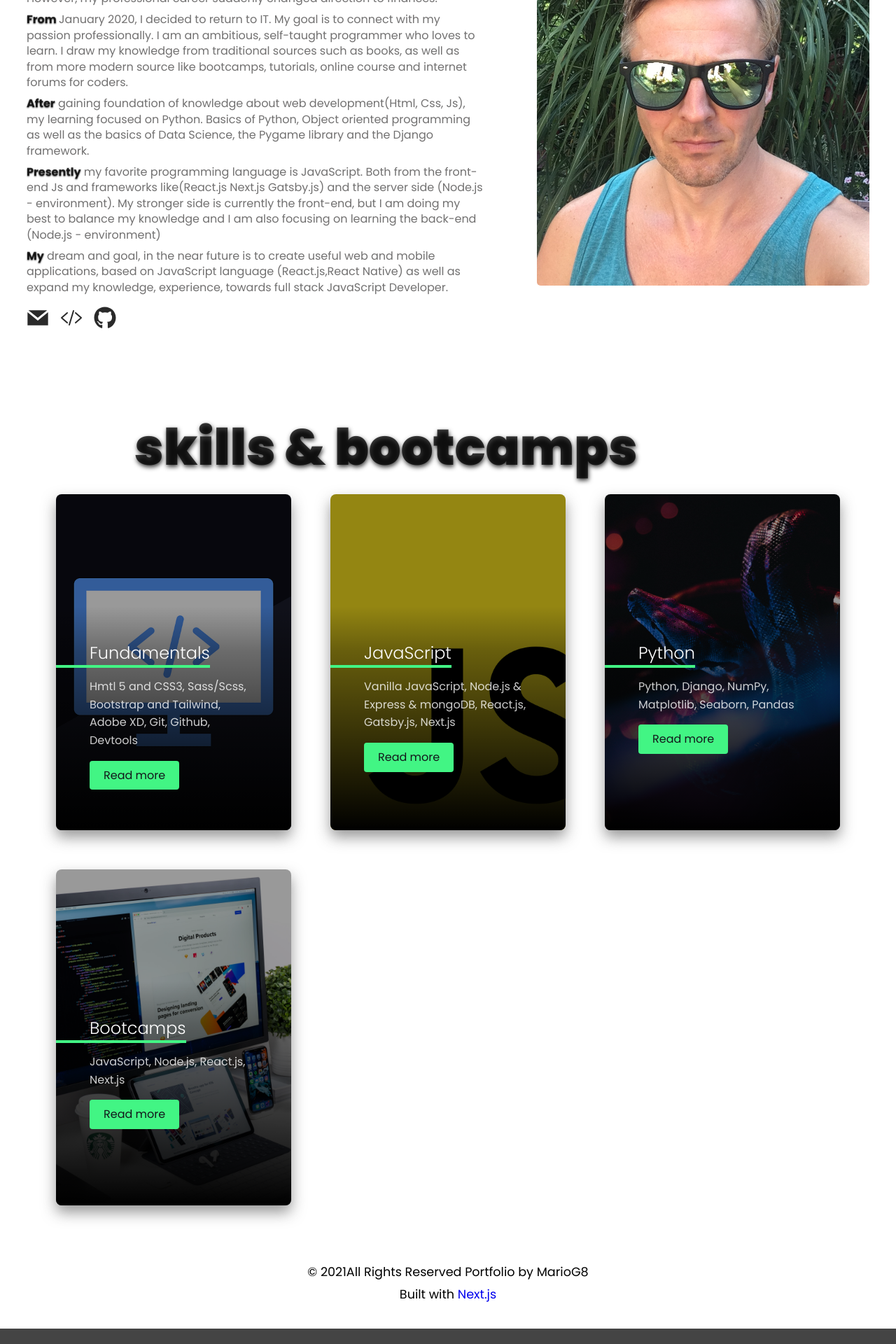
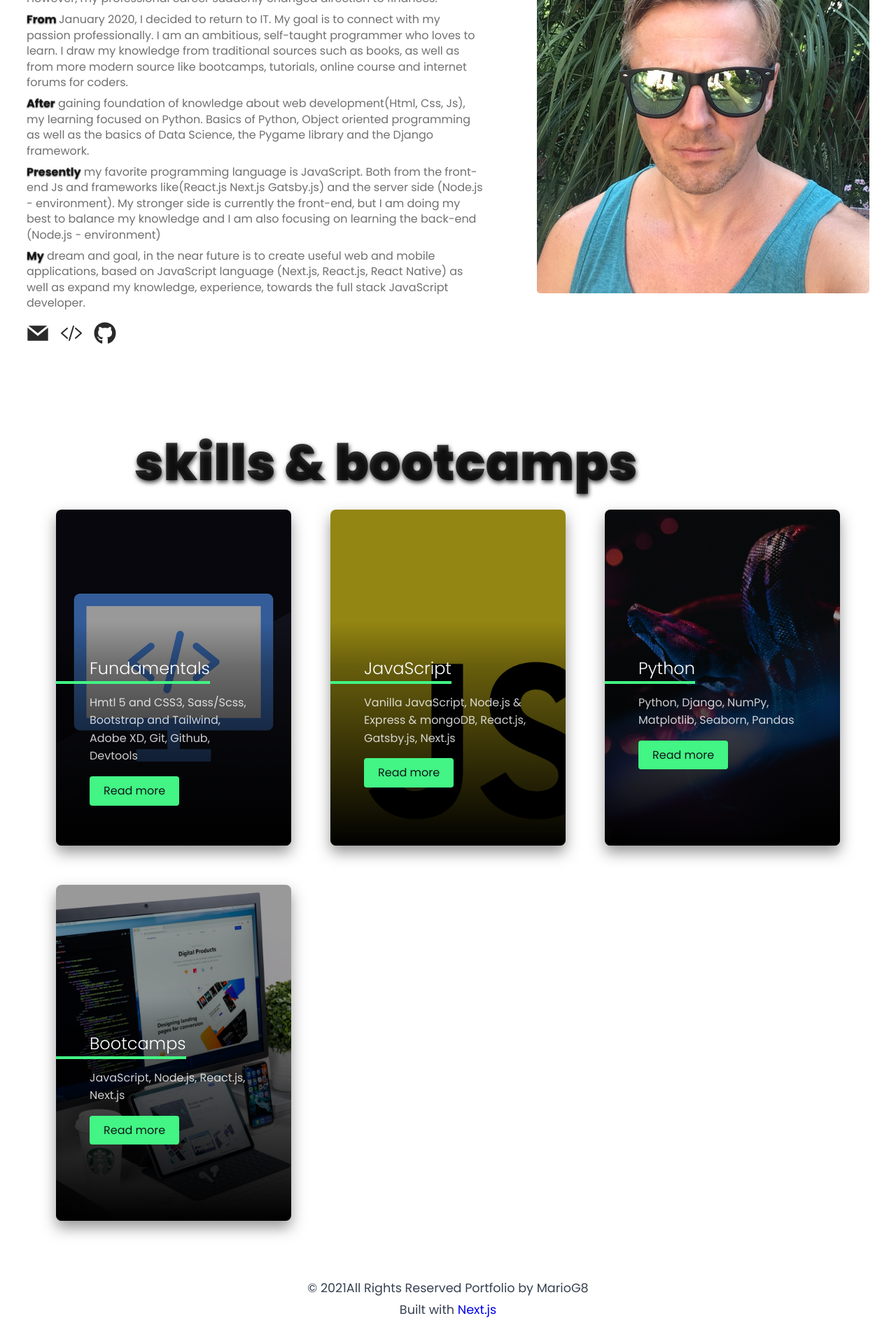
Before and after one commit to john-adam-js/next.js-skills-web, a Next.js app: page /about in a window 1280 px wide. Shown: the part 847-2767 px from the top of the page at 70% size. Before the commit the page ends 2745 px from the top, so only its background shows below. Built offline with nearby package versions, Linux system fonts and the light colour scheme.

Commit message:
Added more padding to contact form,remove unusless file

```diff
--- a/pages/about/index.js
+++ b/pages/about/index.js
@@ -59,9 +59,9 @@ function AboutPage() {
             <p>
               <strong className={styles.strong}>My</strong> dream and goal, in
               the near future is to create useful web and mobile applications,
-              based on JavaScript language (React.js,React Native) as well as
-              expand my knowledge, experience, towards full stack JavaScript
-              Developer.
+              based on JavaScript language (Next.js, React.js, React Native) as
+              well as expand my knowledge, experience, towards the full stack
+              JavaScript developer.
             </p>
             <div className={styles.icons}>
               <Link href="mailto:golikmariusz@yahoo.com">
--- a/styles/Contact.module.css
+++ b/styles/Contact.module.css
@@ -23,7 +23,7 @@
   gap: 1rem;
   padding-bottom: 3rem;
   background: #fff;
-  color: #000;
+  color: var(--alternative-text-color-two);
   min-height: 100vh;
 }
 
@@ -47,6 +47,6 @@
   }
   .contact_container {
     margin-top: 1rem;
-    margin-bottom: 3rem;
+    margin-bottom: 5rem;
   }
 }
--- a/styles/Footer.module.css
+++ b/styles/Footer.module.css
@@ -5,7 +5,7 @@
   margin-top: auto;
   text-align: center;
   background: #fff;
-  color: #000;
+  color: var(--alternative-text-color-two);
   width: 100%;
   height: 4rem;
   padding-top: 7rem;
```
Also changed, not shown: public/images/cv_001.JPG (deleted).
